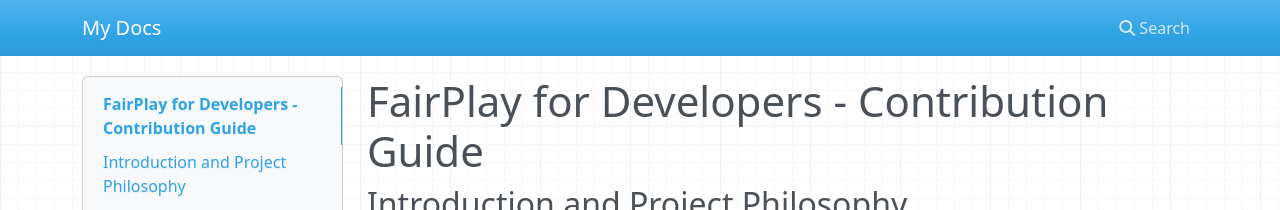
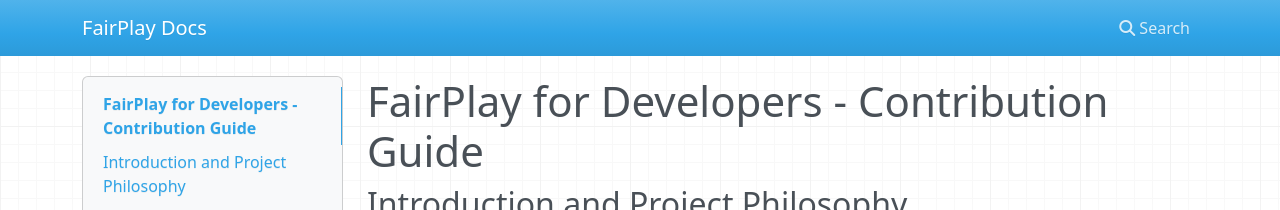
Before and after one commit to NewStreamTeam/FairPlay-Docs, an MkDocs documentation site: the page built from docs/index.md, in a window 1280 px wide. Shown: the top 210 px of the page. Built offline with MkDocs 1.6.1, drawn with Linux system fonts in a browser that asks for light colours; nearby versions of some CDN libraries.

Commit message:
Update mkdocs.yml

```diff
--- a/mkdocs.yml
+++ b/mkdocs.yml
@@ -1 +1 @@
-site_name: My Docs
+site_name: FairPlay Docs
```
